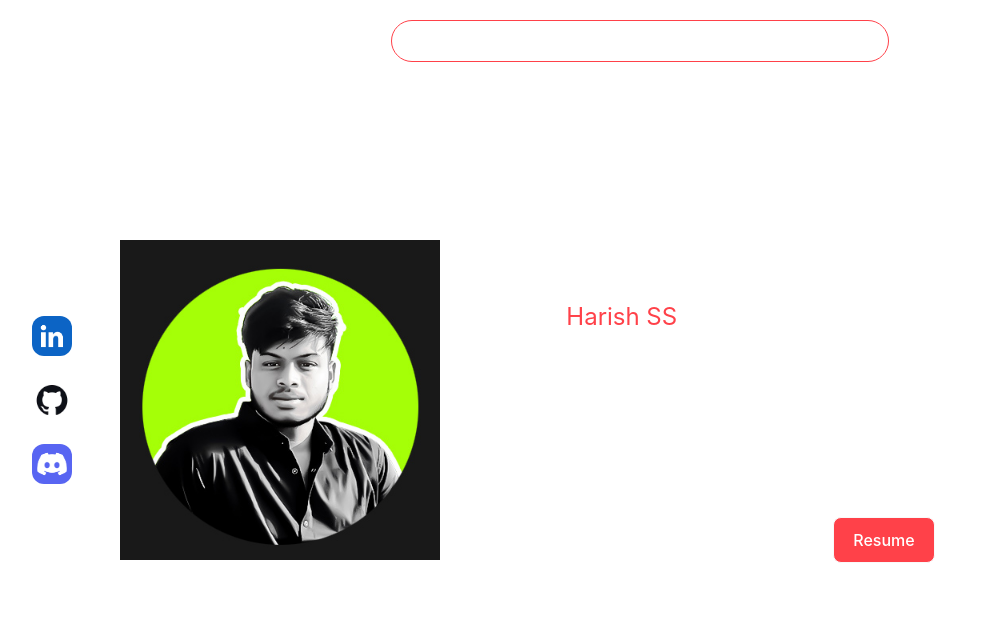
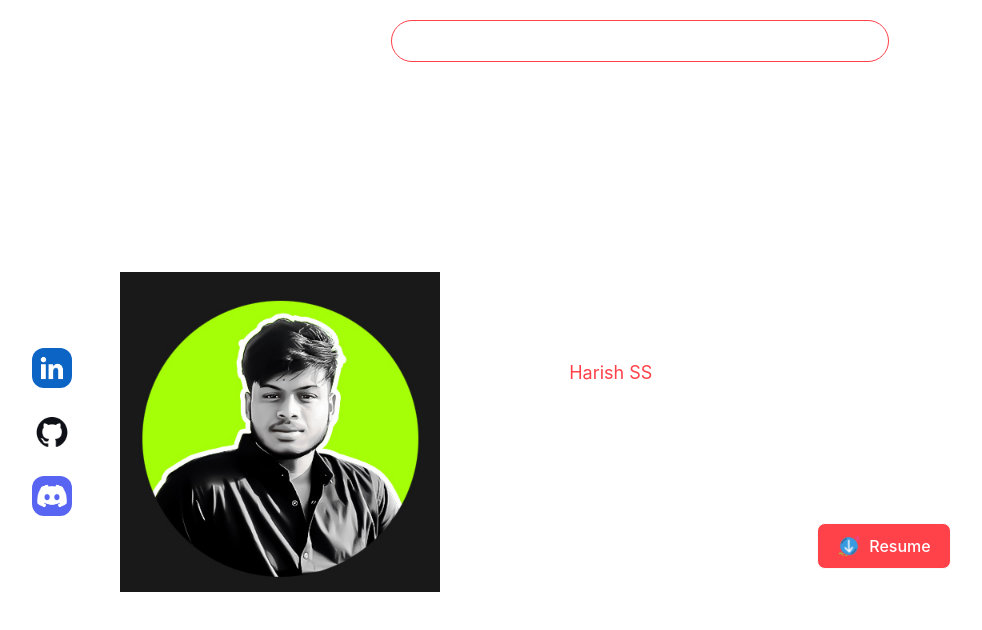
Before and after one commit to harishss20/Portfolio-demo, a React (Vite) app in the folder client/: page / in a window 1280 px wide. Shown: the top 630 px of the page, without its empty margins (0-982 px from the left). Built offline with nearby package versions, Linux system fonts and the light colour scheme; a web font is replaced by a local one.

Commit message:
ui Changes

```diff
--- a/client/src/components/About.jsx
+++ b/client/src/components/About.jsx
@@ -49,19 +49,22 @@ const About = () => {
         />
       </div>
 
-      <div className="  ">
-        <h1 className="text-3xl font-bold mb-4 text-5xl">About Me</h1>
-        <p className="mb-6 text-2xl w-full">
+      <div className="flex flex-col min-h-screen justify-center items-center">
+        <h1 className="flex  text-3xl font-bold mb-4 text-5xl">About Me</h1>
+        <p className="mb-6 text-lg w-full">
           I'm <span class="text-red">Harish SS</span>, a passionate developer
-          who loves bringing ideas to life through clean code and intuitive
-          design. Focused on building impactful, user-centered applications, I’m
-          always ready to tackle new challenges and push the boundaries of
-          what’s possible. Excited to keep learning, growing, and creating
-          solutions that make a difference!
+          dedicated to transforming ideas into reality through clean code and
+          intuitive design. My focus is on crafting impactful, user-centered
+          applications that make a difference. I thrive on tackling new
+          challenges and pushing the boundaries of what’s possible. Always eager
+          to learn and grow, I'm excited to create innovative solutions that
+          elevate user experiences.
         </p>
-        <div>
-          <button> Resume</button>
-        </div>
+        <button class="flex ">
+          <img src="public/download.png " alt="my image" class="w-6 h-6 mr-2" />
+          Resume
+        </button>
+        <div></div>
       </div>
     </div>
   );
--- a/client/src/components/Navbar.jsx
+++ b/client/src/components/Navbar.jsx
@@ -4,7 +4,7 @@ function Navbar() {
   return (
     <header>
       <div className="fixed top-5 left-0 right-0 mx-auto w-fit flex justify-center z-50 rounded-3xl border p-2  font-medium border-red">
-        <a href="" className="flex-none w-24 text-center text-white">
+        <a href="#about" className="flex-none w-24 text-center text-white">
           About
         </a>
         <a href="#projects" className="flex-none w-20 text-center text-white">
```
Also changed, not shown: client/public/download.png (added).
